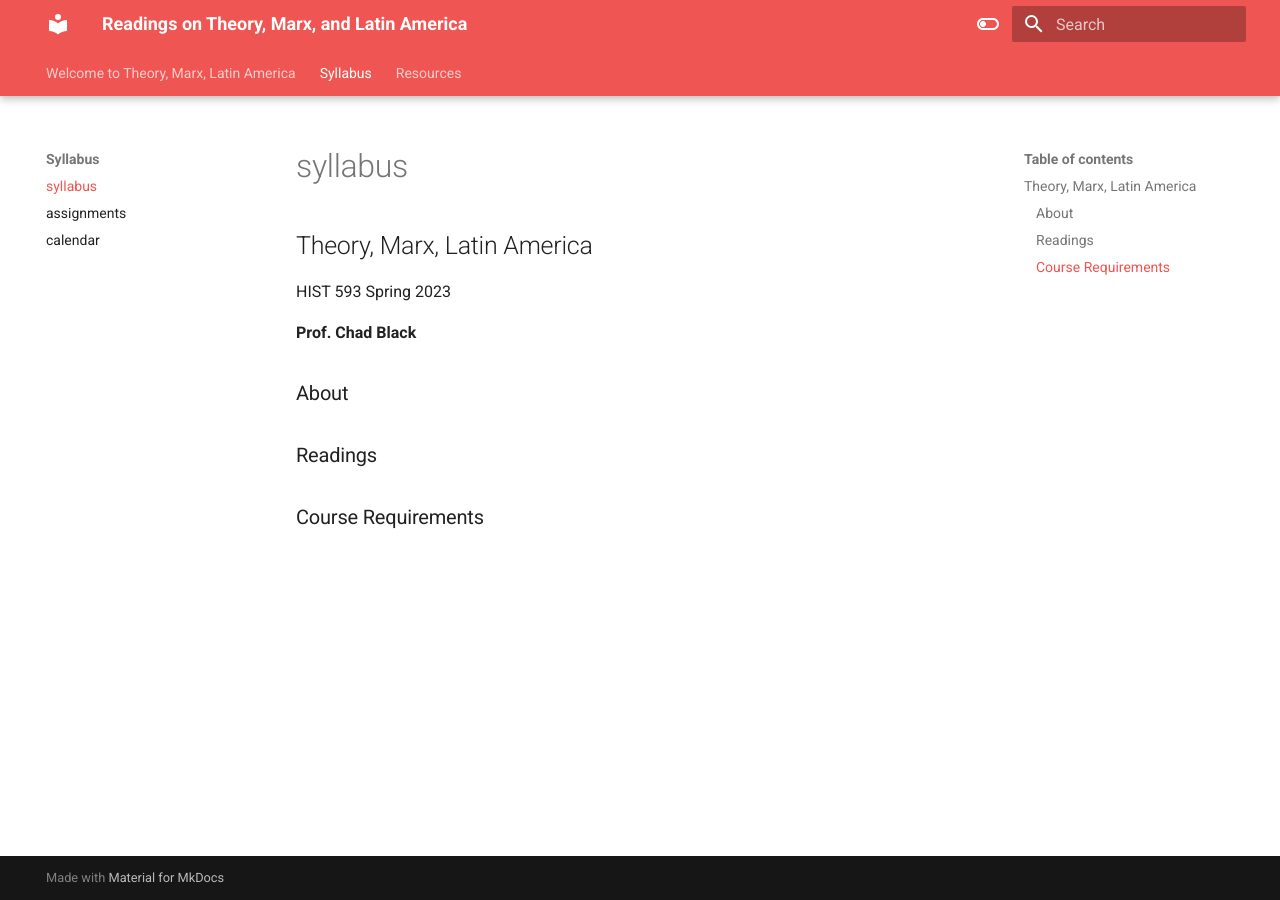
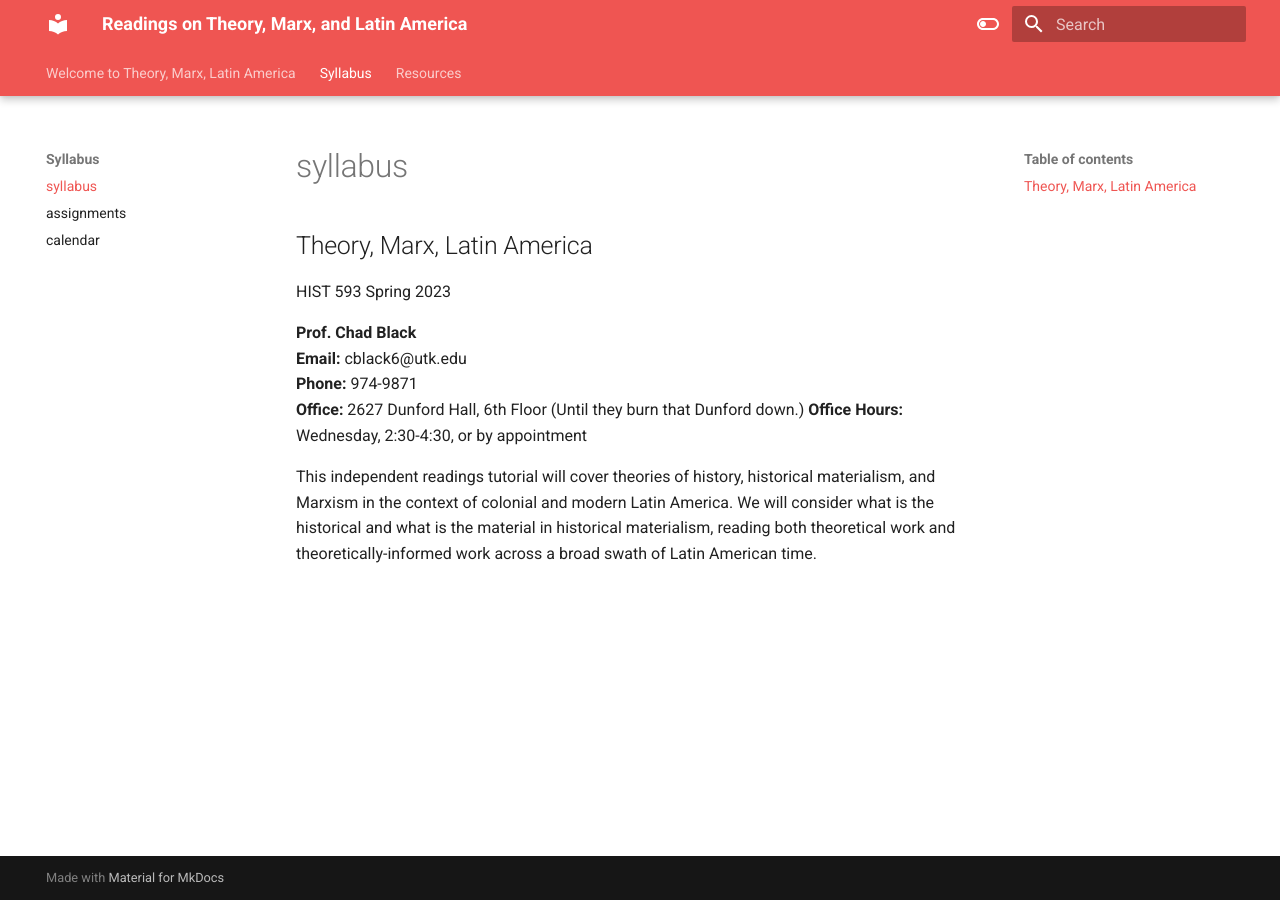
Before and after one commit to chadblack/2023_Marx, an MkDocs documentation site: the page built from docs/Syllabus/1-Syllabus.md, in a window 1280 px wide. Built offline with MkDocs 1.6.1 and Material for MkDocs 9.7.7, drawn with Linux system fonts in a browser that asks for light colours.

Commit message:
about and formatting

```diff
--- a/docs/Syllabus/1-Syllabus.md
+++ b/docs/Syllabus/1-Syllabus.md
@@ -8,11 +8,9 @@ HIST 593
 Spring 2023
 
 **Prof. Chad Black**
+**Email:** cblack6@utk.edu
+**Phone:** 974-9871
+**Office:** 2627 Dunford Hall, 6th Floor (Until they burn that Dunford down.)
+**Office Hours:** Wednesday, 2:30-4:30, or by appointment
 
-### About
-
-
-### Readings
-
-
-### Course Requirements
+This independent readings tutorial will cover theories of history, historical materialism, and Marxism in the context of colonial and modern Latin America. We will consider what is the historical and what is the material in historical materialism, reading both theoretical work and theoretically-informed work across a broad swath of Latin American time.
```
Also changed, not shown: docs/Syllabus/2-Assignments.md (+1 -0 lines), docs/Syllabus/3-Calendar.md (+15 -1 lines).
